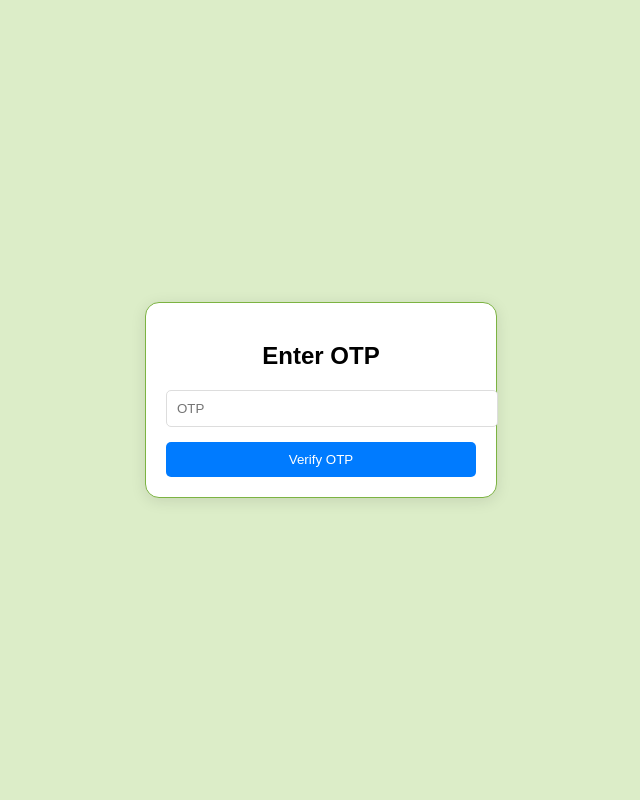
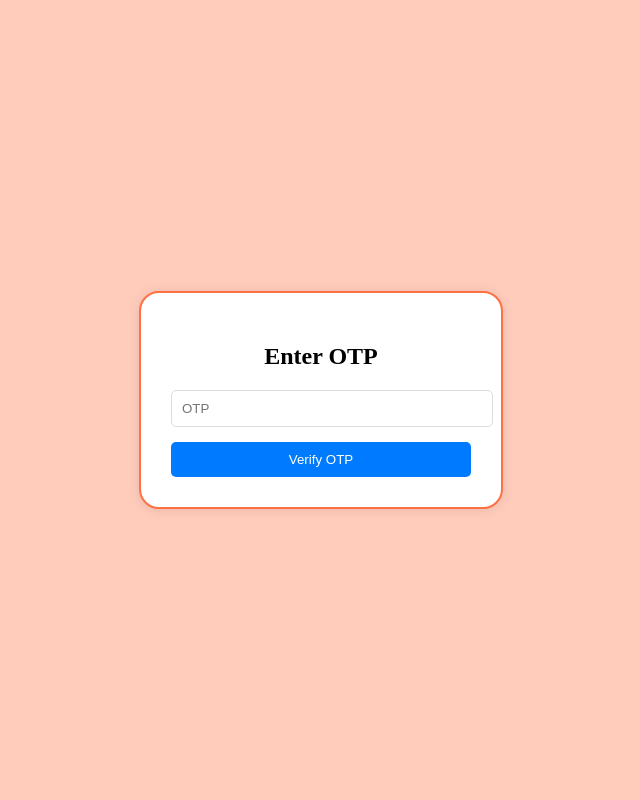
Before and after one commit to yashtilala412/HCD_project, a PHP site: page /otp_entry.php in a window 1280 px wide. Shown: the whole page, without its empty margins (319-959 px from the left). Run offline with PHP 8.4, Linux system fonts and the light colour scheme.

Commit message:
design 13

```diff
--- a/otp_entry.php
+++ b/otp_entry.php
@@ -6,24 +6,23 @@
     <title>Enter OTP</title>
     <style>
 body {
-    font-family: 'Mukta', sans-serif;
+    font-family: 'Libre Baskerville', serif;
     display: flex;
     justify-content: center;
     align-items: center;
     height: 100vh;
     margin: 0;
-    background-color: #dcedc8;
+    background-color: #ffccbc;
 }
 .container {
     background-color: #ffffff;
-    padding: 20px;
-    box-shadow: 0 3px 15px rgba(0, 0, 0, 0.1);
-    border-radius: 14px;
-    width: 310px;
+    padding: 30px;
+    box-shadow: 0 1px 12px rgba(0, 0, 0, 0.1);
+    border-radius: 20px;
+    width: 300px;
     text-align: center;
-    border: 1px solid #7cb342;
+    border: 2px solid #ff7043;
 }
-
 
 
 
```
